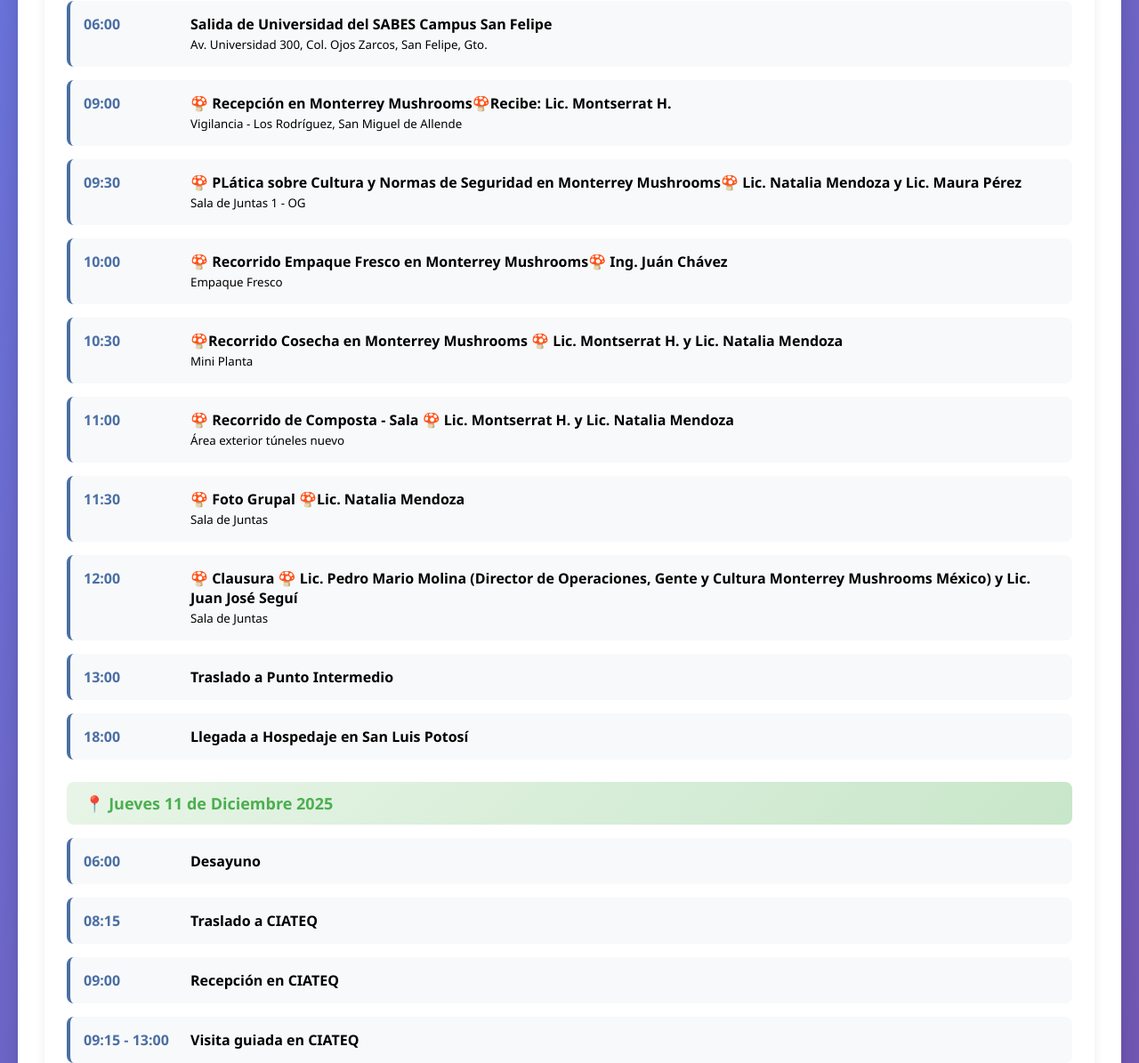
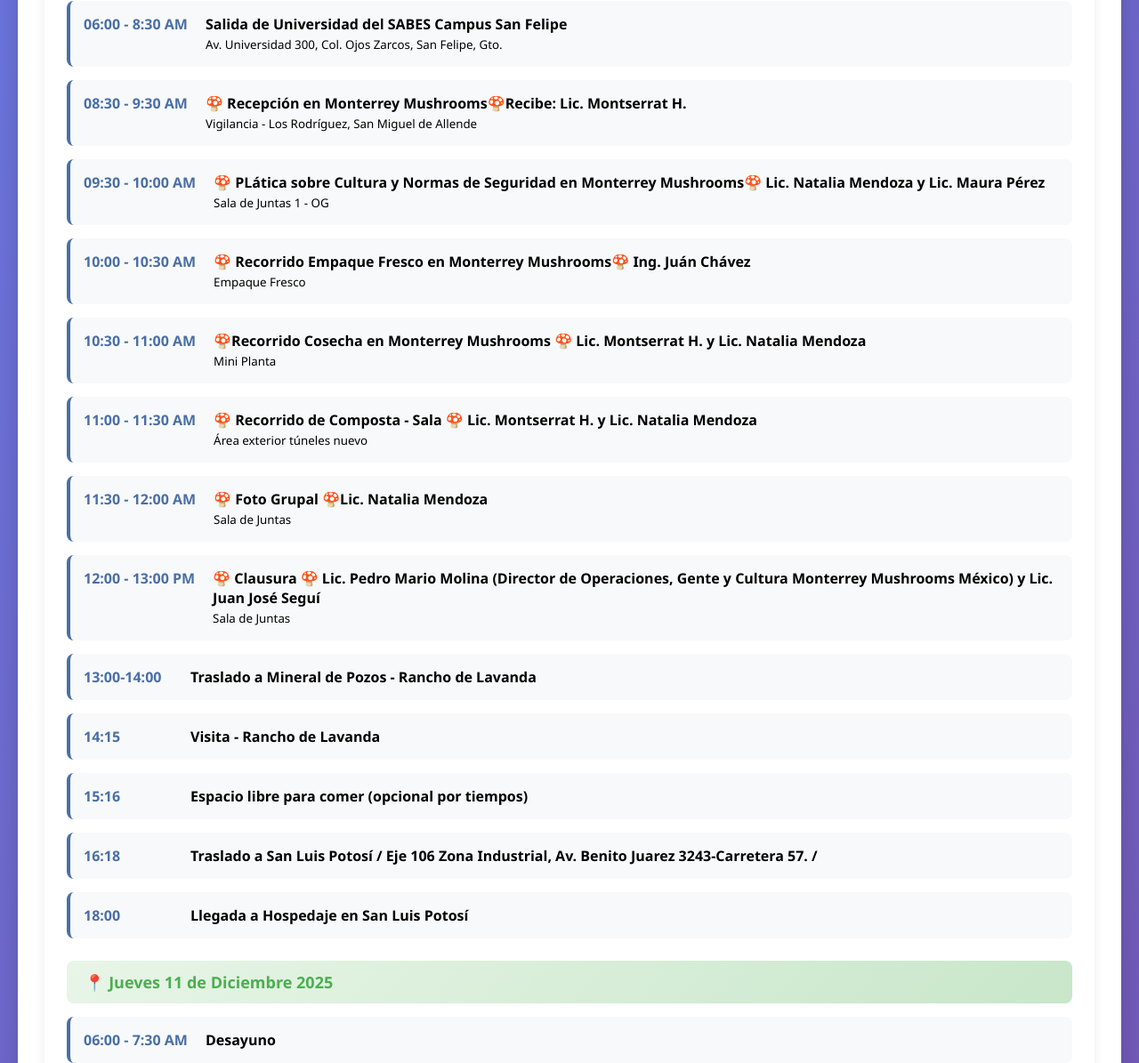
Before and after one commit to fnjimenez/sistema-asientos-bus, a plain HTML site: page index.html in a window 1280 px wide. Shown: the part 1019-2214 px from the top of the page at 89% size. Drawn offline with Linux system fonts and the light colour scheme; no server answers; a script that the page names is missing.

Commit message:
Update index.html

```diff
--- a/index.html
+++ b/index.html
@@ -780,67 +780,92 @@ updateCountdown(); // Ejecutar inmediatamente
 
                     <div class="itinerario-dia">📍 Miércoles 10 de Diciembre 2025</div>
                     <div class="itinerario-item">
-                        <div class="itinerario-hora">06:00</div>
+                        <div class="itinerario-hora">06:00 - 8:30 AM </div>
                         <div class="itinerario-descripcion">
                             <strong>Salida de Universidad del SABES Campus San Felipe</strong><br>
                             <small>Av. Universidad 300, Col. Ojos Zarcos, San Felipe, Gto.</small>
                         </div>
                     </div>
                     <div class="itinerario-item">
-    <div class="itinerario-hora">09:00</div>
+    <div class="itinerario-hora">08:30 - 9:30 AM</div>
     <div class="itinerario-descripcion">
         <strong>🍄 Recepción en Monterrey Mushrooms🍄Recibe: Lic. Montserrat H. </strong><br>
         <small>Vigilancia - Los Rodríguez, San Miguel de Allende</small>
     </div>
 </div>
+
+
 <div class="itinerario-item">
-    <div class="itinerario-hora">09:30</div>
+    <div class="itinerario-hora">09:30 - 10:00 AM </div>
     <div class="itinerario-descripcion">
         <strong>🍄 PLática sobre Cultura y Normas de Seguridad en Monterrey Mushrooms🍄 Lic. Natalia Mendoza y Lic. Maura Pérez </strong><br>
         <small>Sala de Juntas 1 - OG</small>
     </div>
 </div>
+
 <div class="itinerario-item">
-    <div class="itinerario-hora">10:00</div>
+    <div class="itinerario-hora">10:00 - 10:30 AM </div>
     <div class="itinerario-descripcion">
         <strong>🍄  Recorrido Empaque Fresco en Monterrey Mushrooms🍄 Ing. Juán Chávez </strong><br>
         <small>Empaque Fresco</small>
     </div>
 </div>
+
 <div class="itinerario-item">
-    <div class="itinerario-hora">10:30</div>
+    <div class="itinerario-hora">10:30 - 11:00 AM </div>
     <div class="itinerario-descripcion">
         <strong>🍄Recorrido Cosecha en Monterrey Mushrooms 🍄 Lic. Montserrat H. y Lic. Natalia Mendoza </strong><br>
         <small>Mini Planta</small>
     </div>
 </div>
 <div class="itinerario-item">
-    <div class="itinerario-hora">11:00</div>
+    <div class="itinerario-hora">11:00 - 11:30 AM </div>
     <div class="itinerario-descripcion">
         <strong>🍄 Recorrido de Composta - Sala 🍄 Lic. Montserrat H. y Lic. Natalia Mendoza</strong><br>
         <small>Área exterior túneles nuevo</small>
     </div>
 </div>
+
 <div class="itinerario-item">
-    <div class="itinerario-hora">11:30</div>
+    <div class="itinerario-hora">11:30 - 12:00 AM</div>
     <div class="itinerario-descripcion">
         <strong>🍄 Foto Grupal 🍄Lic. Natalia Mendoza</strong><br>
         <small>Sala de Juntas</small>
     </div>
 </div>
+
 <div class="itinerario-item">
-    <div class="itinerario-hora">12:00</div>
+    <div class="itinerario-hora">12:00 - 13:00 PM</div>
     <div class="itinerario-descripcion">
         <strong>🍄 Clausura 🍄 Lic. Pedro Mario Molina (Director de Operaciones, Gente y Cultura Monterrey Mushrooms México) y Lic. Juan José Seguí</strong><br>
         <small>Sala de Juntas</small>
     </div>
 </div>
                     <div class="itinerario-item">
-                        <div class="itinerario-hora">13:00</div>
+                        <div class="itinerario-hora">13:00-14:00</div>
                         <div class="itinerario-descripcion">
-                            <strong>Traslado a Punto Intermedio</strong>
-                        </div>
-                    </div>
+                            <strong>Traslado a Mineral de Pozos - Rancho de Lavanda</strong>
+                        </div>
+                    </div>
+                    <div class="itinerario-item">
+                        <div class="itinerario-hora">14:15</div>
+                        <div class="itinerario-descripcion">
+                            <strong>Visita - Rancho de Lavanda</strong>
+                        </div>
+                    </div>
+                    <div class="itinerario-item">
+                        <div class="itinerario-hora">15:16</div>
+                        <div class="itinerario-descripcion">
+                            <strong>Espacio libre para comer (opcional por tiempos) </strong>
+                        </div>
+                    </div>
+                    <div class="itinerario-item">
+                        <div class="itinerario-hora">16:18</div>
+                        <div class="itinerario-descripcion">
+                            <strong>Traslado a San Luis Potosí / Eje 106 Zona Industrial, Av. Benito Juarez 3243-Carretera 57.  /</strong>
+                        </div>
+                    </div>
+
                     <div class="itinerario-item">
                         <div class="itinerario-hora">18:00</div>
                         <div class="itinerario-descripcion">
@@ -848,9 +873,10 @@ updateCountdown(); // Ejecutar inmediatamente
                         </div>
                     </div>
 
+
                     <div class="itinerario-dia">📍 Jueves 11 de Diciembre 2025</div>
                     <div class="itinerario-item">
-                        <div class="itinerario-hora">06:00</div>
+                        <div class="itinerario-hora">06:00 - 7:30 AM</div>
                         <div class="itinerario-descripcion"><strong>Desayuno</strong></div>
                     </div>
                     <div class="itinerario-item">
```
